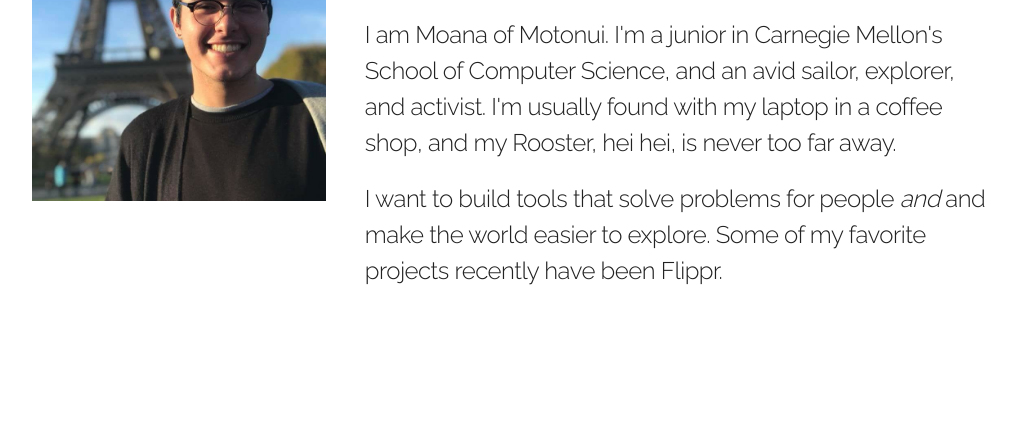
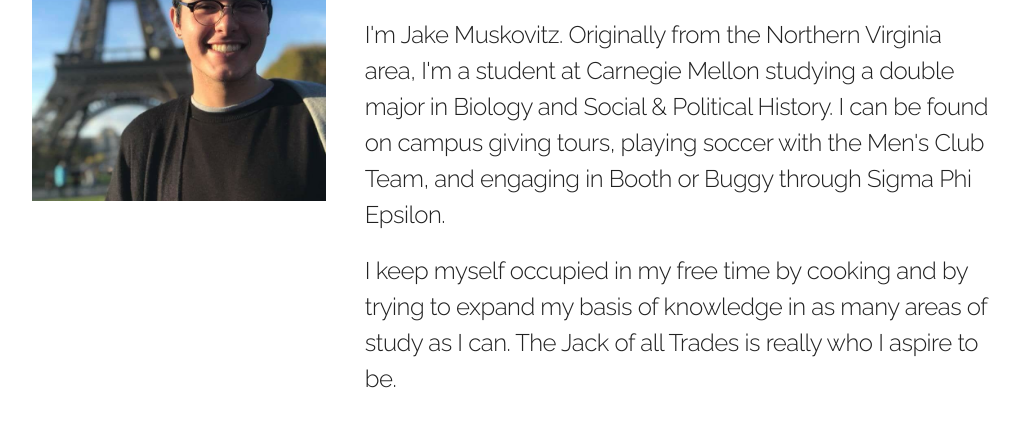
Before and after one commit to muskjake/muskjake.github.io, a plain HTML site: page about.html in a window 1280 px wide. Shown: the part 241-668 px from the top of the page, without its empty margins (128-1147 px from the left). Drawn offline with Linux system fonts and the light colour scheme.

Commit message:
Update about.html

```diff
--- a/about.html
+++ b/about.html
@@ -43,12 +43,12 @@
 
           <h3 id="title">Engineer, Artist, Activist— Passionate About Exporatiton</h3>
           <h5>
-            I am Moana of Motonui. I'm a junior in Carnegie Mellon's School of Computer Science, and an avid sailor, explorer, and activist. I'm usually found with my laptop in a coffee shop, and my Rooster, hei hei, is never too far away.
+            I'm Jake Muskovitz. Originally from the Northern Virginia area, I'm a student at Carnegie Mellon studying a double major in Biology and Social & Political History. I can be found on campus giving tours, playing soccer with the Men's Club Team, and engaging in Booth or Buggy through Sigma Phi Epsilon.
           </h5>
 
             <h5>
-              I want to build tools that solve problems for people <em>and</em> and make the world easier to explore. Some of my favorite projects recently have been Flippr.
-            </h5>
+              I keep myself occupied in my free time by cooking and by trying to expand my basis of knowledge in as many areas of study as I can. The Jack of all Trades is really who I aspire to be.
+          </h5>
 
             </div>
 
```
